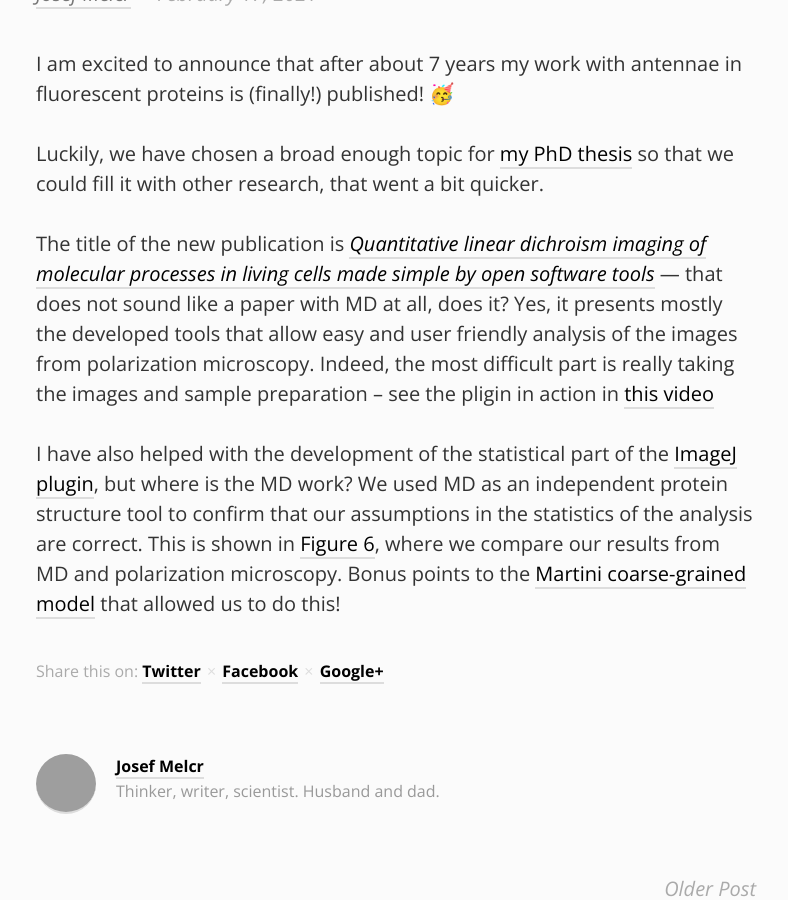
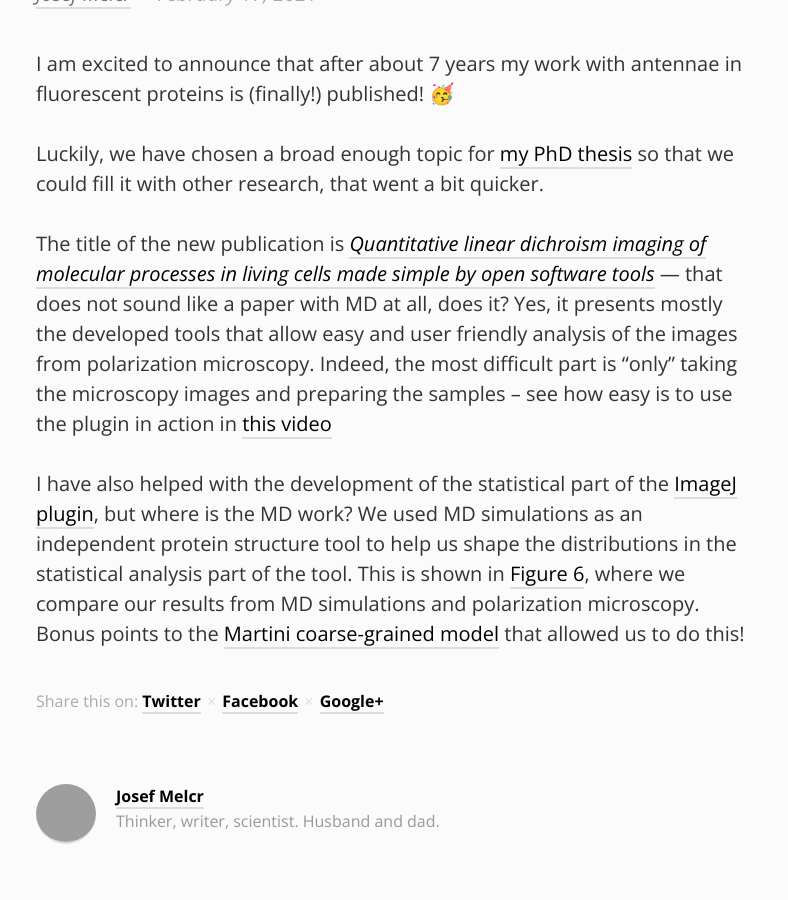
Before and after one commit to jmelcr/jmelcr.github.io, a Jekyll site: the page built from _posts/2021-02-17-LD-Imaging-made-simple.md, in a window 1280 px wide and 900 px high, scrolled down 378 px. Shown: the whole window, without its empty margins (244-1032 px from the left). Built offline with Jekyll 4.4.1, drawn with Linux system fonts in a browser that asks for light colours; comment, search, counter and statistics services are not loaded; grey boxes are pictures that could not be loaded.

Commit message:
update post with a more polished text

```diff
--- a/_posts/2021-02-17-LD-Imaging-made-simple.md
+++ b/_posts/2021-02-17-LD-Imaging-made-simple.md
@@ -19,17 +19,17 @@ The title of the new publication is
 that does not sound like a paper with MD at all, does it?
 Yes, it presents mostly the developed tools that
 allow easy and user friendly analysis of the images from polarization microscopy.
-Indeed, the most difficult part is really taking the images and sample preparation –
-see the pligin in action in
+Indeed, the most difficult part is "only" taking the microscopy images and preparing the samples –
+see how easy is to use the plugin in action in
 [this video](https://static-content.springer.com/esm/art%3A10.1038%2Fs42003-021-01694-1/MediaObjects/42003_2021_1694_MOESM4_ESM.mp4)
 
 I have also helped with the development of the statistical part of the
 [ImageJ plugin](https://github.com/jlazarlab/polarization_microscopy_macros),
 but where is the MD work?
-We used MD as an independent protein structure tool
-to confirm that our assumptions in the statistics of the analysis are correct.
+We used MD simulations as an independent protein structure tool
+to help us shape the distributions in the statistical analysis part of the tool.
 This is shown in
 [Figure 6](https://www.nature.com/articles/s42003-021-01694-1#Fig6),
-where we compare our results from MD and polarization microscopy.
+where we compare our results from MD simulations and polarization microscopy.
 Bonus points to the [Martini coarse-grained model](http://cgmartini.nl/)
 that allowed us to do this!
```
